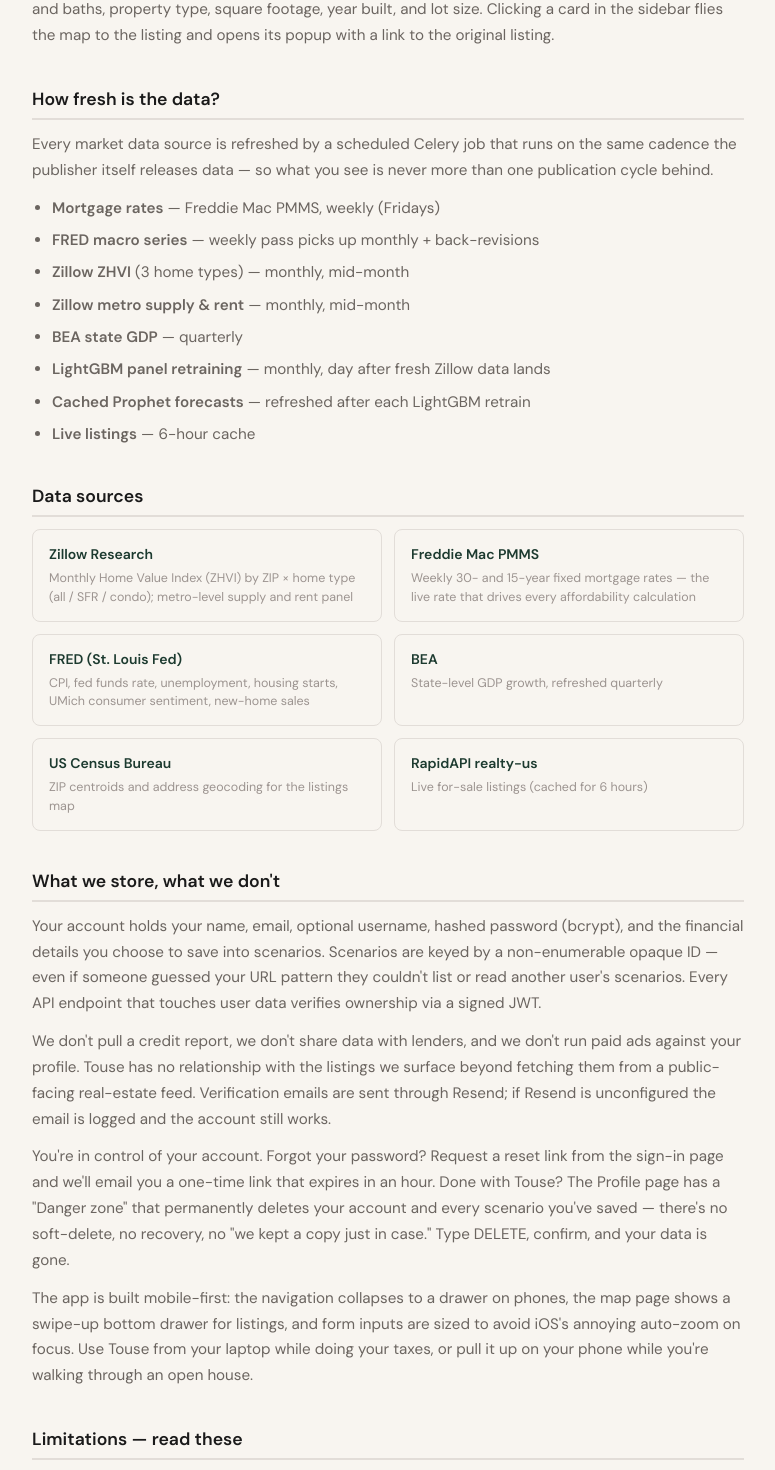
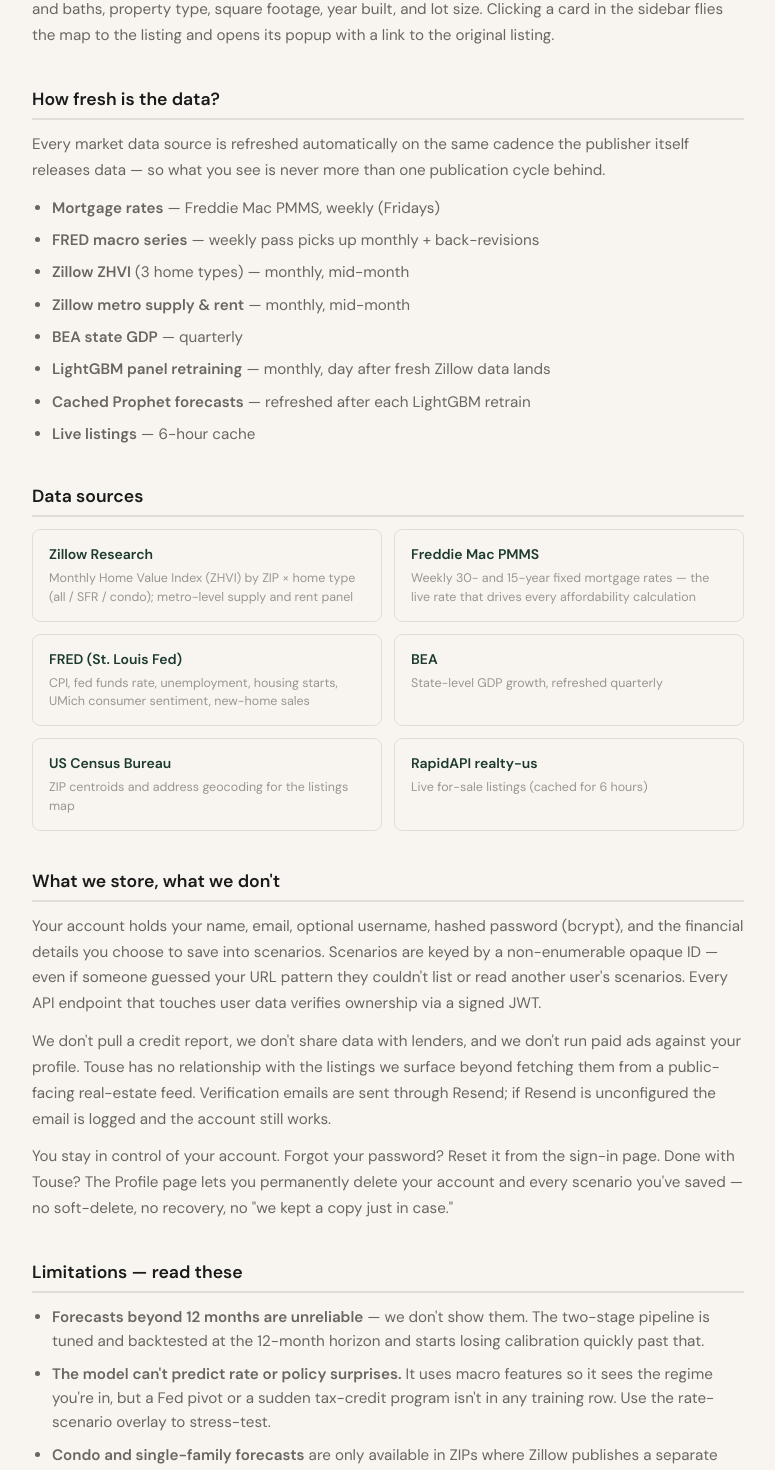
Before and after one commit to rahul-sg/Touse, a React (Vite) app in the folder frontend/: page /about in a window 1280 px wide. Shown: the part 3900-5370 px from the top of the page, without its empty margins (252-1027 px from the left). Built offline with nearby package versions, Linux system fonts and the light colour scheme; no server answers; a web font is replaced by a local one.

Commit message:
Trim README + About to reflect on-server training plan, keep memutil for instance sizing

```diff
--- a/frontend/src/pages/About.tsx
+++ b/frontend/src/pages/About.tsx
@@ -238,9 +238,8 @@
       <section className={styles.section}>
         <h2 className={styles.sectionTitle}>How fresh is the data?</h2>
         <p>
-          Every market data source is refreshed by a scheduled Celery job that runs on the same
-          cadence the publisher itself releases data — so what you see is never more than one
-          publication cycle behind.
+          Every market data source is refreshed automatically on the same cadence the publisher
+          itself releases data — so what you see is never more than one publication cycle behind.
         </p>
         <ul className={styles.list}>
           <li><strong>Mortgage rates</strong> — Freddie Mac PMMS, weekly (Fridays)</li>
@@ -284,17 +283,10 @@
           Resend; if Resend is unconfigured the email is logged and the account still works.
         </p>
         <p>
-          You're in control of your account. Forgot your password? Request a reset link from the
-          sign-in page and we'll email you a one-time link that expires in an hour. Done with
-          Touse? The Profile page has a "Danger zone" that permanently deletes your account and
-          every scenario you've saved — there's no soft-delete, no recovery, no "we kept a copy
-          just in case." Type DELETE, confirm, and your data is gone.
-        </p>
-        <p>
-          The app is built mobile-first: the navigation collapses to a drawer on phones, the map
-          page shows a swipe-up bottom drawer for listings, and form inputs are sized to avoid
-          iOS's annoying auto-zoom on focus. Use Touse from your laptop while doing your taxes,
-          or pull it up on your phone while you're walking through an open house.
+          You stay in control of your account. Forgot your password? Reset it from the sign-in
+          page. Done with Touse? The Profile page lets you permanently delete your account and
+          every scenario you've saved — no soft-delete, no recovery, no "we kept a copy just in
+          case."
         </p>
       </section>
 
```
Also changed, not shown: 1 other file (tests, documents, lock files or other folders).
